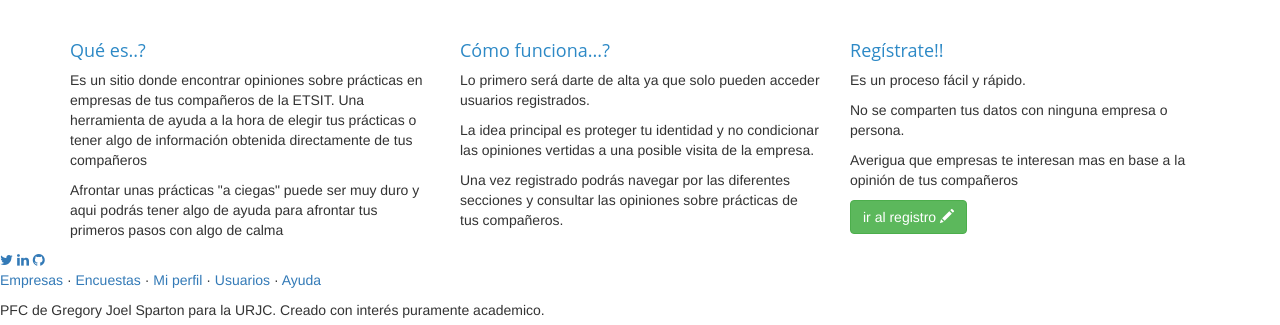
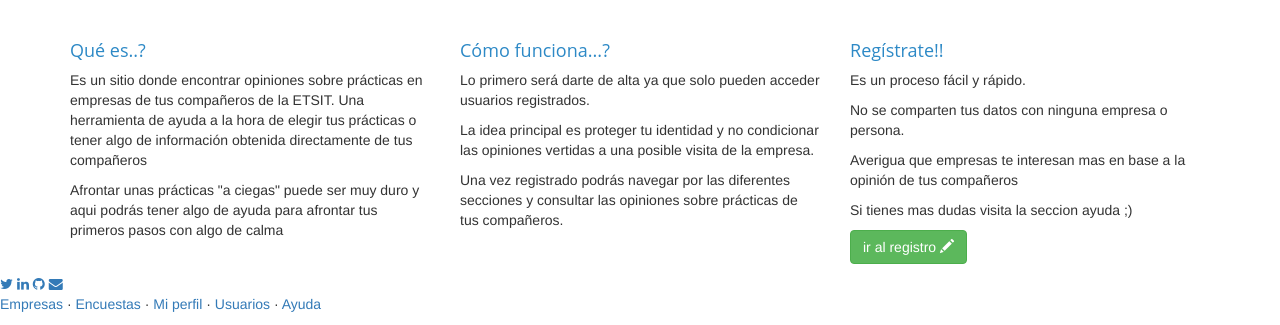
Before and after one commit to GREGOJSA/PFCJSA, a Django app: page / in a window 1280 px wide. Shown: the part 319-644 px from the top of the page. Run offline with Django 3.2, Linux system fonts and the light colour scheme; some libraries are stand-ins or nearby versions.

Commit message:
nuevo footer y css

```diff
--- a/sopa/templates/sopa/home.html
+++ b/sopa/templates/sopa/home.html
@@ -55,6 +55,7 @@
       <p>Es un proceso fácil y rápido.</p>
       <p>No se comparten tus datos con ninguna empresa o persona.</p>
       <p>Averigua que empresas te interesan mas en base a la opinión de tus compañeros</p>
+      <p>Si tienes mas dudas visita la seccion ayuda ;)</p>
       <p><a href= '/new_user' class="btn btn-success" role="button">ir al registro <span class="glyphicon glyphicon-pencil" aria-hidden="true"></span></a></p>      {% endif %}
     </div>
   </div>
--- a/sopa/templates/sopa/index.html
+++ b/sopa/templates/sopa/index.html
@@ -61,6 +61,7 @@
     <a href="https://twitter.com/joelespa"><i class="fa fa-twitter"></i></a>
     <a href="https://www.linkedin.com/in/joel-sparton-05886665/"><i class="fa fa-linkedin"></i></a>
     <a href="https://github.com/joelespa"><i class="fa fa-github"></i></a>
+    <a href="mailto:joelespa@hotmail.com"><i class="fa fa-envelope" aria-hidden="true"></i>
 
   </div>
 
@@ -79,7 +80,8 @@
 
     </p>
 
-    <p>PFC de Gregory Joel Sparton para la URJC. Creado con interés puramente academico.</p>
+    <p>PFC de Gregory Joel Sparton para la URJC. Creado con interés puramente academico bajo licencia CreativeCommons.</p>
+    <a rel="license" href="http://creativecommons.org/licenses/by-nc/4.0/"><img alt="Licencia de Creative Commons" style="border-width:0" src="https://i.creativecommons.org/l/by-nc/4.0/88x31.png" /></a><br />Este obra está bajo una <a rel="license" href="http://creativecommons.org/licenses/by-nc/4.0/">licencia de Creative Commons Reconocimiento-NoComercial 4.0 Internacional</a>.
   </div>
 
 </footer>
--- a/sopa/views.py
+++ b/sopa/views.py
@@ -3,7 +3,7 @@ from __future__ import unicode_literals, division
 from django.shortcuts import render, get_object_or_404, redirect
 from django.utils import timezone
 from django.views.generic.edit import FormView
-from django.http.response import HttpResponseRedirect
+from django.http.response import HttpResponseRedirect, HttpResponseNotFound
 from django.core.urlresolvers import reverse_lazy
 from django.contrib.auth.forms import AuthenticationForm
 from django.contrib.auth import login
@@ -155,8 +155,13 @@ def detalle_encuesta(request, pk):
 @login_required
 def eliminar_encuesta(request, pk):
     encuesta = encuestas.objects.get(pk = pk)
-    encuesta.delete()
-    return redirect('/usuarios/miperfil')
+    print (request.user)
+    print (encuesta.user)
+    if str(request.user) == str(encuesta.user):
+        encuesta.delete()
+        return redirect('/usuarios/miperfil')
+    else:
+        return HttpResponseNotFound()
 
 def ayuda(request):
     titulo = "SOPA. Ayuda"
```
Also changed, not shown: db.sqlite3.
